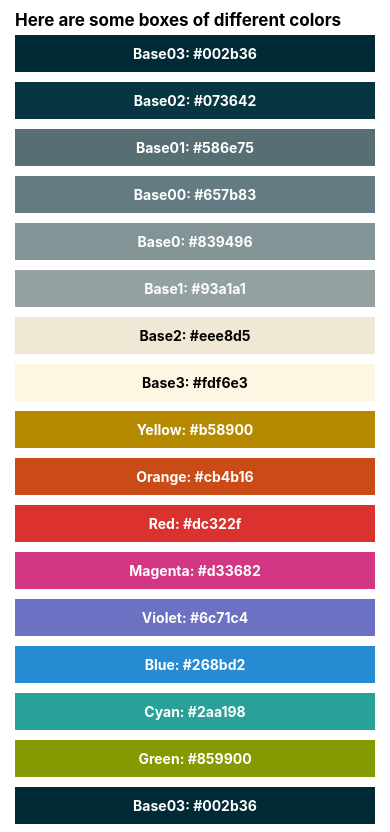
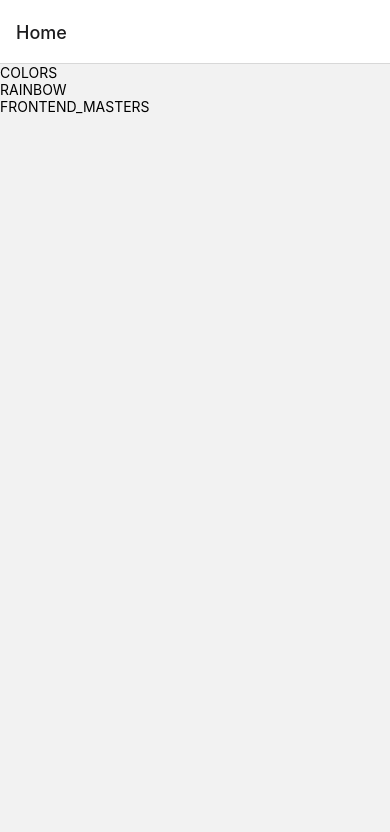
Before and after one commit to garizzutto/solo-project-codeworks, a React Native app: screen /Home in a window 390 px wide. Shown: the top 832 px of the page. Built offline with nearby package versions, Linux system fonts and the light colour scheme.

Commit message:
feat: navigation excercise

```diff
--- a/App.tsx
+++ b/App.tsx
@@ -1,17 +1,12 @@
 'use-strict';
 import React from 'react';
 import { StatusBar } from 'expo-status-bar';
-import {
-  StyleSheet,
-  Text,
-  View,
-  SafeAreaView,
-  FlatList,
-  NativeModules,
-} from 'react-native';
-const { StatusBarManager } = NativeModules;
-import ColorBox from './components/ColorBox';
-import { Color } from './types';
+import { Text, View } from 'react-native';
+import { Color, StackTypeParamList } from './types';
+import { NavigationContainer } from '@react-navigation/native';
+import { createStackNavigator } from '@react-navigation/stack';
+import Home from './screens/Home';
+import Colors from './screens/Colors';
 
 const COLORS: Array<Color> = [
   { colorName: 'Base03', hexCode: '#002b36' },
@@ -30,55 +25,45 @@ const COLORS: Array<Color> = [
   { colorName: 'Blue', hexCode: '#268bd2' },
   { colorName: 'Cyan', hexCode: '#2aa198' },
   { colorName: 'Green', hexCode: '#859900' },
-  { colorName: 'Base03', hexCode: '#002b36' },
-  { colorName: 'Base02', hexCode: '#073642' },
-  { colorName: 'Base01', hexCode: '#586e75' },
-  { colorName: 'Base00', hexCode: '#657b83' },
-  { colorName: 'Base0', hexCode: '#839496' },
-  { colorName: 'Base1', hexCode: '#93a1a1' },
-  { colorName: 'Base2', hexCode: '#eee8d5' },
-  { colorName: 'Base3', hexCode: '#fdf6e3' },
-  { colorName: 'Yellow', hexCode: '#b58900' },
-  { colorName: 'Orange', hexCode: '#cb4b16' },
-  { colorName: 'Red', hexCode: '#dc322f' },
-  { colorName: 'Magenta', hexCode: '#d33682' },
-  { colorName: 'Violet', hexCode: '#6c71c4' },
-  { colorName: 'Blue', hexCode: '#268bd2' },
-  { colorName: 'Cyan', hexCode: '#2aa198' },
-  { colorName: 'Green', hexCode: '#859900' },
 ];
+
+const RAINBOW: Array<Color> = [
+  { colorName: 'Red', hexCode: '#FF0000' },
+  { colorName: 'Orange', hexCode: '#FF7F00' },
+  { colorName: 'Yellow', hexCode: '#FFFF00' },
+  { colorName: 'Green', hexCode: '#00FF00' },
+  { colorName: 'Violet', hexCode: '#8B00FF' },
+];
+
+const FRONTEND_MASTERS: Array<Color> = [
+  { colorName: 'Red', hexCode: '#c02d28' },
+  { colorName: 'Black', hexCode: '#3e3e3e' },
+  { colorName: 'Grey', hexCode: '#8a8a8a' },
+  { colorName: 'White', hexCode: '#ffffff' },
+  { colorName: 'Orange', hexCode: '#e66225' },
+];
+
+const titles = ['COLORS', 'RAINBOW', 'FRONTEND_MASTERS'];
+const colors = [COLORS, RAINBOW, FRONTEND_MASTERS];
+const Stack = createStackNavigator<StackTypeParamList>();
 
 export default function App() {
   return (
-    <SafeAreaView style={styles.safeArea}>
-      <View style={styles.container}>
-        <Text style={styles.title}>
-          Here are some boxes of different colors
-        </Text>
-        <FlatList
-          data={COLORS}
-          keyExtractor={(item, index) => index.toString()}
-          renderItem={({ item }) => (
-            <ColorBox hexCode={item.hexCode} colorName={item.colorName} />
-          )}
+    <NavigationContainer>
+      <Stack.Navigator initialRouteName="Home">
+        <Stack.Screen
+          name="Home"
+          component={Home}
+          initialParams={{ titles, colors }}
         />
-      </View>
-      <StatusBar style="auto" />
-    </SafeAreaView>
+        <Stack.Screen name="Colors" component={Colors} />
+      </Stack.Navigator>
+    </NavigationContainer>
   );
 }
 
-const styles = StyleSheet.create({
-  safeArea: {
-    backgroundColor: '#fff',
-  },
-  container: {
-    backgroundColor: '#fff',
-    marginTop: StatusBarManager ? StatusBarManager.HEIGHT + 5 : 10,
-  },
-  title: {
-    marginLeft: 15,
-    fontWeight: 'bold',
-    fontSize: 17,
-  },
-});
+// const styles = StyleSheet.create({
+//   safeArea: {
+//     backgroundColor: '#fff',
+//   },
+// });
--- a/app.json
+++ b/app.json
@@ -24,7 +24,8 @@
       "adaptiveIcon": {
         "foregroundImage": "./assets/adaptive-icon.png",
         "backgroundColor": "#FFFFFF"
-      }
+      },
+      "package": "com.anonymous.soloprojectcodeworks"
     },
     "web": {
       "favicon": "./assets/favicon.png"
--- a/components/ColorBox.tsx
+++ b/components/ColorBox.tsx
@@ -2,7 +2,7 @@ import React from 'react';
 import { View, Text, StyleSheet, TextStyle, ViewStyle } from 'react-native';
 import { Color } from '../types';
 
-export default function ColorBox({ colorName, hexCode }: Color) {
+export default function ColorBox({ colorName, hexCode, isHorizontal }: Props) {
   let textColor: string;
   // Black or white text
   if (parseInt(hexCode.split('#')[1], 16) > 0xffffff / 1.1) {
@@ -19,11 +19,15 @@ export default function ColorBox({ colorName, hexCode }: Color) {
     backgroundColor: hexCode,
   };
 
+  const styleClass = isHorizontal ? styles.boxHoriz : styles.box;
+
   return (
-    <View style={[styles.box, backgoroundColor]}>
-      <Text style={boxText}>
-        {colorName}: {hexCode}
-      </Text>
+    <View style={[styleClass, backgoroundColor]}>
+      {!isHorizontal ? (
+        <Text style={boxText}>
+          {colorName}: {hexCode}
+        </Text>
+      ) : null}
     </View>
   );
 }
@@ -36,4 +40,12 @@ const styles = StyleSheet.create({
     alignItems: 'center',
     paddingVertical: 10,
   },
+  boxHoriz: {
+    flex: 1,
+    marginLeft: 10,
+  },
 });
+
+type Props = Color & {
+  isHorizontal: boolean;
+};
--- /dev/null
+++ b/components/HorizColorsList.tsx
@@ -0,0 +1,39 @@
+import React from 'react';
+import { FlatList, StyleSheet, Text, View } from 'react-native';
+import { Color } from '../types';
+import ColorBox from './ColorBox';
+
+export default function HorizColorsList({ title, colors }: Props) {
+  return (
+    <View style={styles.view}>
+      <Text>{title}</Text>
+      <FlatList
+        style={styles.container}
+        data={colors}
+        keyExtractor={(item) => item.colorName}
+        renderItem={({ item }) => (
+          <ColorBox
+            hexCode={item.hexCode}
+            colorName={item.colorName}
+            isHorizontal={true}
+          />
+        )}
+      />
+    </View>
+  );
+}
+
+const styles = StyleSheet.create({
+  container: {
+    flexDirection: 'row',
+    justifyContent: 'flex-start',
+  },
+  view: {
+    flex: 1,
+  },
+});
+
+type Props = {
+  title: string;
+  colors: Array<Color>;
+};
--- /dev/null
+++ b/metro.config.js
@@ -0,0 +1,4 @@
+// Learn more https://docs.expo.io/guides/customizing-metro
+const { getDefaultConfig } = require('expo/metro-config');
+
+module.exports = getDefaultConfig(__dirname);
--- /dev/null
+++ b/screens/Colors.tsx
@@ -0,0 +1,39 @@
+import React from 'react';
+import { FlatList, NativeModules, StyleSheet, Text, View } from 'react-native';
+const { StatusBarManager } = NativeModules;
+import ColorBox from '../components/ColorBox';
+import { StackTypeParamList } from '../types';
+import type { NativeStackScreenProps } from '@react-navigation/native-stack';
+
+export default function Colors({ route }: Props) {
+  return (
+    <View style={styles.container}>
+      <Text style={styles.title}>{route.params.title}</Text>
+      <FlatList
+        data={route.params.colors}
+        keyExtractor={(item, index) => index.toString()}
+        renderItem={({ item }) => (
+          <ColorBox
+            hexCode={item.hexCode}
+            colorName={item.colorName}
+            isHorizontal={false}
+          />
+        )}
+      />
+    </View>
+  );
+}
+
+const styles = StyleSheet.create({
+  container: {
+    backgroundColor: '#fff',
+    marginTop: StatusBarManager ? StatusBarManager.HEIGHT + 5 : 10,
+  },
+  title: {
+    marginLeft: 15,
+    fontWeight: 'bold',
+    fontSize: 17,
+  },
+});
+
+type Props = NativeStackScreenProps<StackTypeParamList, 'Colors'>;
--- /dev/null
+++ b/screens/Home.tsx
@@ -0,0 +1,35 @@
+import { NativeStackScreenProps } from '@react-navigation/native-stack';
+import React from 'react';
+import { FlatList, StyleSheet, TouchableOpacity, View } from 'react-native';
+import HorizColorsList from '../components/HorizColorsList';
+import { StackTypeParamList } from '../types';
+
+export default function Home({ route, navigation }: Props) {
+  return (
+    <FlatList
+      style={styles.container2}
+      data={route.params.titles}
+      keyExtractor={(item) => item}
+      renderItem={({ item, index }) => (
+        <TouchableOpacity
+          onPress={() =>
+            navigation.navigate('Colors', {
+              colors: route.params.colors[index],
+              title: item,
+            })
+          }
+        >
+          <HorizColorsList title={item} colors={route.params.colors[index]} />
+        </TouchableOpacity>
+      )}
+    />
+  );
+}
+
+const styles = StyleSheet.create({
+  container2: {
+    flex: 1,
+  },
+});
+
+type Props = NativeStackScreenProps<StackTypeParamList, 'Home'>;
```
Also changed, not shown: index.js (added, +8 -0 lines), package.json (+12 -3 lines), types.ts (+11 -0 lines), 58 other files (tests, documents, lock files or other folders).
